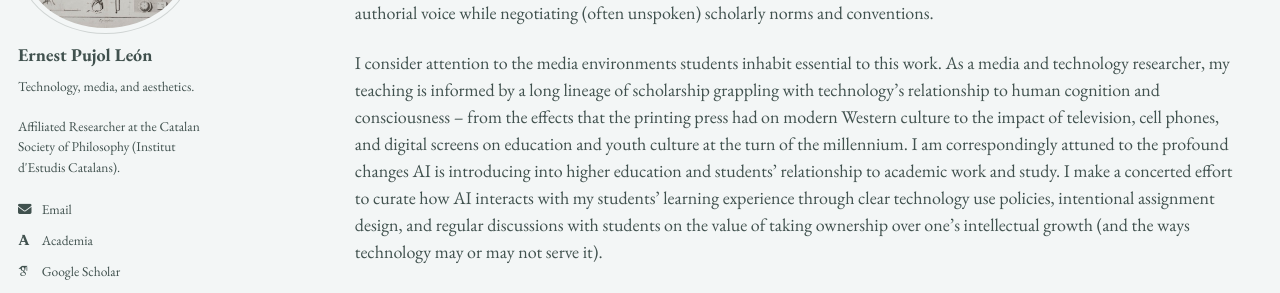
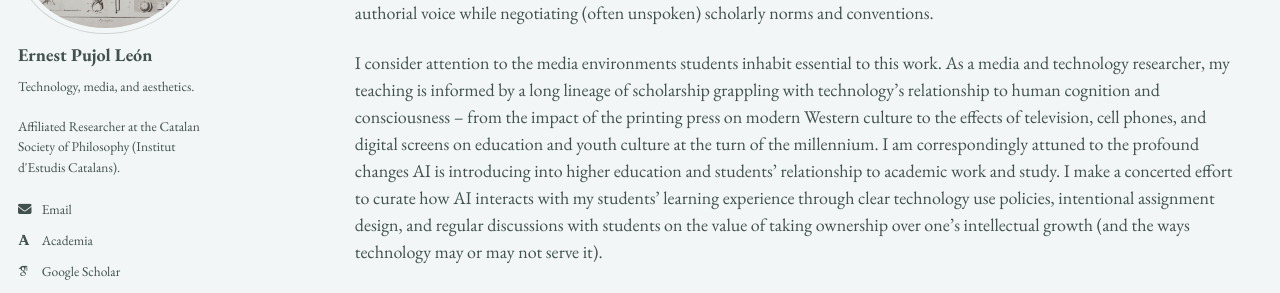
Before and after one commit to epujol90/epujol90.github.io, a Jekyll site: the page built from _pages/teaching.md, in a window 1280 px wide and 900 px high, scrolled down 521 px. Shown: the part 209-502 px from the top of the window. Built offline with Jekyll 4.4.1, drawn with Linux system fonts in a browser that asks for light colours; some web fonts are replaced; a script bundle is joined from its source files by our own code; library files that are not in the unit come from our copies.

Commit message:
Update teaching.md

```diff
--- a/_pages/teaching.md
+++ b/_pages/teaching.md
@@ -11,7 +11,7 @@ My teaching experience includes both classroom instruction and writing center pr
 
 Beyond traditional coursework, my teaching owes much to my writing center experience. Over two consecutive years, I led more than 300 one-on-one writing consultations at Duke's Thompson Writing Studio, working with students from all majors across the university, and mentoring a cohort of new consultants in their first year at the Studio. Through this writing center work, I have come to understand student writing as an indispensable pedagogical tool for developing intellectual rigor, clarity, and depth of thinking. Both in the classroom and in individual consultations, I teach writing as an inherently iterative practice through which arguments are strengthened and refined over time, particularly by absorbing feedback and learning to adapt to different audiences and rhetorical situations. Conscious of the barriers academic writing can pose, I also aim to help students develop their authorial voice while negotiating (often unspoken) scholarly norms and conventions.
 
-I consider attention to the media environments students inhabit essential to this work. As a media and technology researcher, my teaching is informed by a long lineage of scholarship grappling with technology’s relationship to human cognition and consciousness -- from the effects that the printing press had on modern Western culture to the impact of television, cell phones, and digital screens on education and youth culture at the turn of the millennium. I am correspondingly attuned to the profound changes AI is introducing into higher education and students’ relationship to academic work and study. I make a concerted effort to curate how AI interacts with my students’ learning experience through clear technology use policies, intentional assignment design, and regular discussions with students on the value of taking ownership over one’s intellectual growth (and the ways technology may or may not serve it).
+I consider attention to the media environments students inhabit essential to this work. As a media and technology researcher, my teaching is informed by a long lineage of scholarship grappling with technology’s relationship to human cognition and consciousness -- from the impact of the printing press on modern Western culture to the effects of television, cell phones, and digital screens on education and youth culture at the turn of the millennium. I am correspondingly attuned to the profound changes AI is introducing into higher education and students’ relationship to academic work and study. I make a concerted effort to curate how AI interacts with my students’ learning experience through clear technology use policies, intentional assignment design, and regular discussions with students on the value of taking ownership over one’s intellectual growth (and the ways technology may or may not serve it).
 <br>
 <br>
 <br>
```
